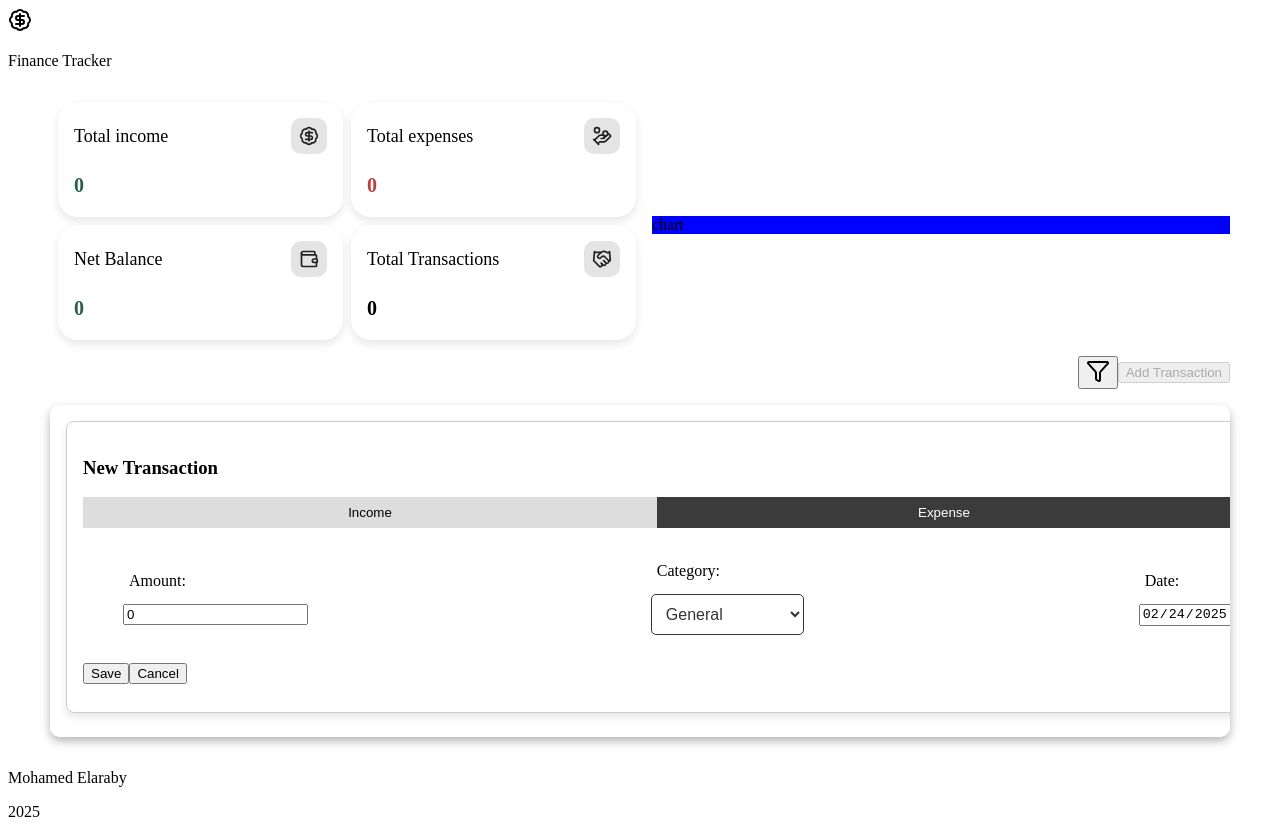
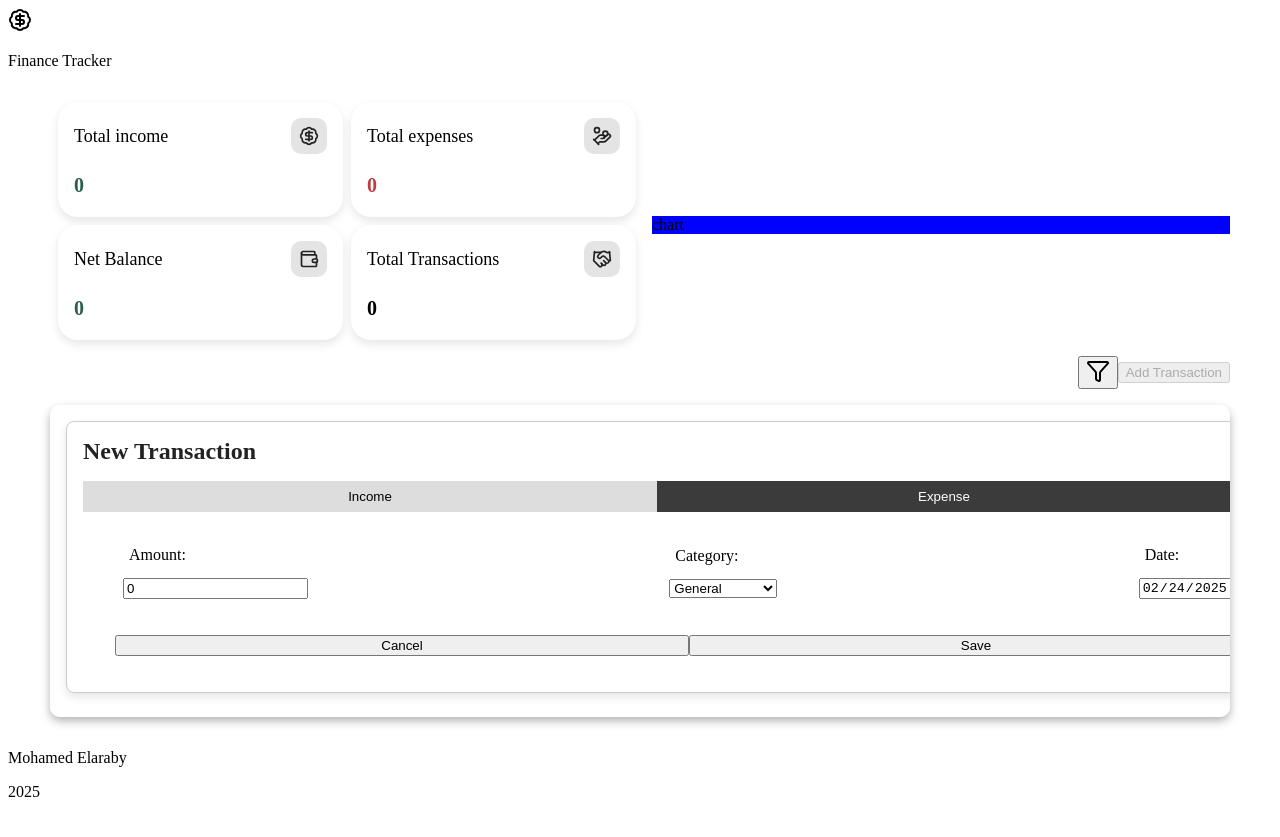
Before and after one commit to mohmaedelaraby/Finance-Tracker-vue, a Vue app: page /transactions in a window 1280 px wide. Both pictures are taken after a click on the button "Add Transaction". Built offline with nearby package versions, Linux system fonts and the light colour scheme.

Commit message:
some styles

```diff
--- a/src/assets/styles/components/transactions/TransactionCard.css
+++ b/src/assets/styles/components/transactions/TransactionCard.css
@@ -5,6 +5,12 @@
   padding: 16px;
   border-radius: 8px;
   width: 100%;
+}
+.card-title {
+  font-size: 24px;
+  font-weight: 600;
+  color: #222222;
+  margin-bottom: 16px;
 }
 /* preview part */
 .card-preview {
@@ -14,7 +20,7 @@
 }
 
 .card-preview-action {
-display: flex;
+  display: flex;
   position: absolute;
   top: 0;
   right: 0;
@@ -76,7 +82,6 @@ display: flex;
   justify-content: space-between;
 }
 
-
 /* tabs part */
 
 .tabs {
@@ -89,7 +94,6 @@ display: flex;
   border: none;
   cursor: pointer;
   background: #ddd;
-
 }
 .tab-btn.active {
   background: #3b3b3b;
--- a/src/assets/styles/components/transactions/TransactionForm.css
+++ b/src/assets/styles/components/transactions/TransactionForm.css
@@ -22,34 +22,11 @@
   width: 100%;
 }
 
-select {
+.form-group-actions{
   width: 100%;
-  padding: 10px;
-  border: 1px solid #333;
-  border-radius: 5px;
-  background-color: white;
-  color: #333;
-  font-size: 16px;
-  cursor: pointer;
-  outline: none;
+  display: flex;
+  padding: 8px 32px;
 }
-
-/* Arrow Customization */
-select::-ms-expand {
-  display: none; /* Hide default arrow in IE */
+.form-group-actions-btn{
+  width: 100%;
 }
-
-select:hover {
-  border-color: #333;
-}
-
-select:focus {
-  border-color: #333;
-  box-shadow: 0 0 5px rgba(0, 0, 0, 0.5);
-}
-
-/* Dropdown items */
-option {
-  background: white;
-  color: #333;
-}
--- a/src/assets/styles/design-system.css
+++ b/src/assets/styles/design-system.css
@@ -6,6 +6,7 @@
   border: none;
   border-radius: 5px;
   cursor: pointer;
+
   font-size: 1rem;
   margin-inline-end: 8px;
   box-shadow: 0px 4px 10px rgba(0, 0, 0, 0.1);
@@ -54,11 +55,41 @@
 .primary-input:focus {
   border-color: #3b3b3b;
 }
-.error-color{
+.error-color {
   background-color: #ff0022;
   color: white;
 }
-.edit-color{
-  background-color: #007bff;;
+.edit-color {
+  background-color: #007bff;
   color: white;
 }
+
+select {
+  width: 100%;
+  padding: 10px;
+  border: 1px solid #333;
+  border-radius: 5px;
+  background-color: white;
+  color: #333;
+  font-size: 16px;
+  cursor: pointer;
+  outline: none;
+}
+
+select::-ms-expand {
+  display: none;
+}
+
+select:hover {
+  border-color: #333;
+}
+
+select:focus {
+  border-color: #333;
+  box-shadow: 0 0 5px rgba(0, 0, 0, 0.5);
+}
+
+option {
+  background: white;
+  color: #333;
+}
--- a/src/components/transactions/TransactionCard.vue
+++ b/src/components/transactions/TransactionCard.vue
@@ -1,7 +1,7 @@
 <template>
   <div class="card">
     <div v-if="isEditing || isNew">
-      <h3>{{ isNew ? "New Transaction" : "Edit Transaction" }}</h3>
+      <div class="card-title">{{ isNew ? "New Transaction" : "Edit Transaction" }}</div>
 
       <div
         v-if="!editableTransaction.income && !editableTransaction.expenseAmount"
--- a/src/components/transactions/TransactionForm.vue
+++ b/src/components/transactions/TransactionForm.vue
@@ -4,14 +4,22 @@
       <div class="form-group-item">
         <div class="form-group-item-label">Amount:</div>
         <div class="form-group-item-input">
-          <input class="primary-input" type="number" v-model="localTransaction.income" />
+          <input
+            class="primary-input"
+            type="number"
+            v-model="localTransaction.income"
+          />
         </div>
       </div>
 
       <div class="form-group-item">
         <div class="form-group-item-label">Date:</div>
         <div class="form-group-item-input">
-          <input  class="primary-input" type="date" v-model="localTransaction.date" />
+          <input
+            class="primary-input"
+            type="date"
+            v-model="localTransaction.date"
+          />
         </div>
       </div>
     </div>
@@ -21,7 +29,11 @@
         <div class="form-group-item">
           <div class="form-group-item-label">Amount:</div>
           <div class="form-group-item-input">
-            <input  class="primary-input" type="number" v-model="localTransaction.expenseAmount" />
+            <input
+              class="primary-input"
+              type="number"
+              v-model="localTransaction.expenseAmount"
+            />
           </div>
         </div>
 
@@ -43,14 +55,22 @@
         <div class="form-group-item">
           <div class="form-group-item-label">Date:</div>
           <div class="form-group-item-input">
-            <input  class="primary-input" type="date" v-model="localTransaction.date" />
+            <input
+              class="primary-input"
+              type="date"
+              v-model="localTransaction.date"
+            />
           </div>
         </div>
       </div>
     </div>
 
-    <button class="primary-btn"  @click="save">Save</button>
-    <button class="secondary-btn" type="button" @click="cancel">Cancel</button>
+    <div class="form-group-actions">
+      <button class="secondary-btn form-group-actions-btn" type="button" @click="cancel">
+        Cancel
+      </button>
+      <button class="primary-btn form-group-actions-btn" @click="save">Save</button>
+    </div>
   </form>
 </template>
 
```
